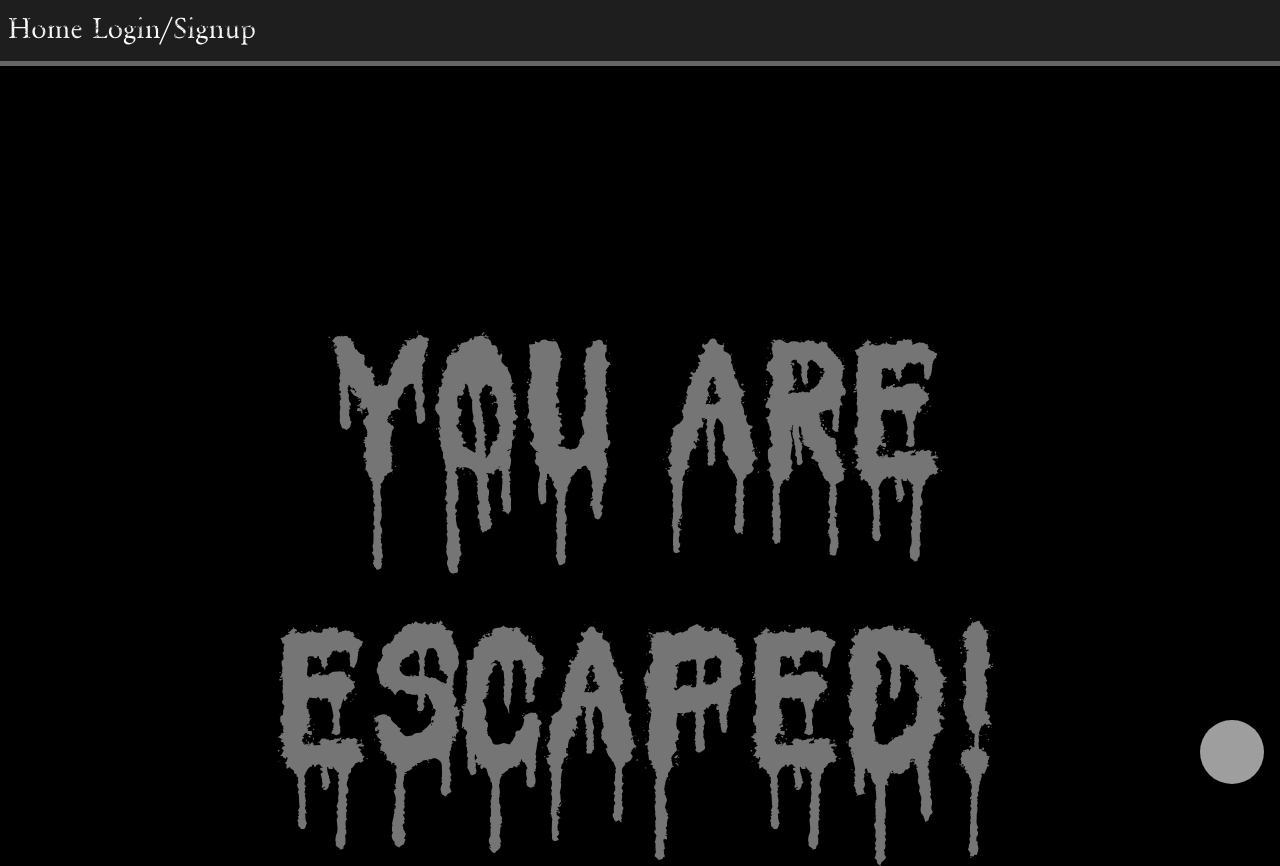
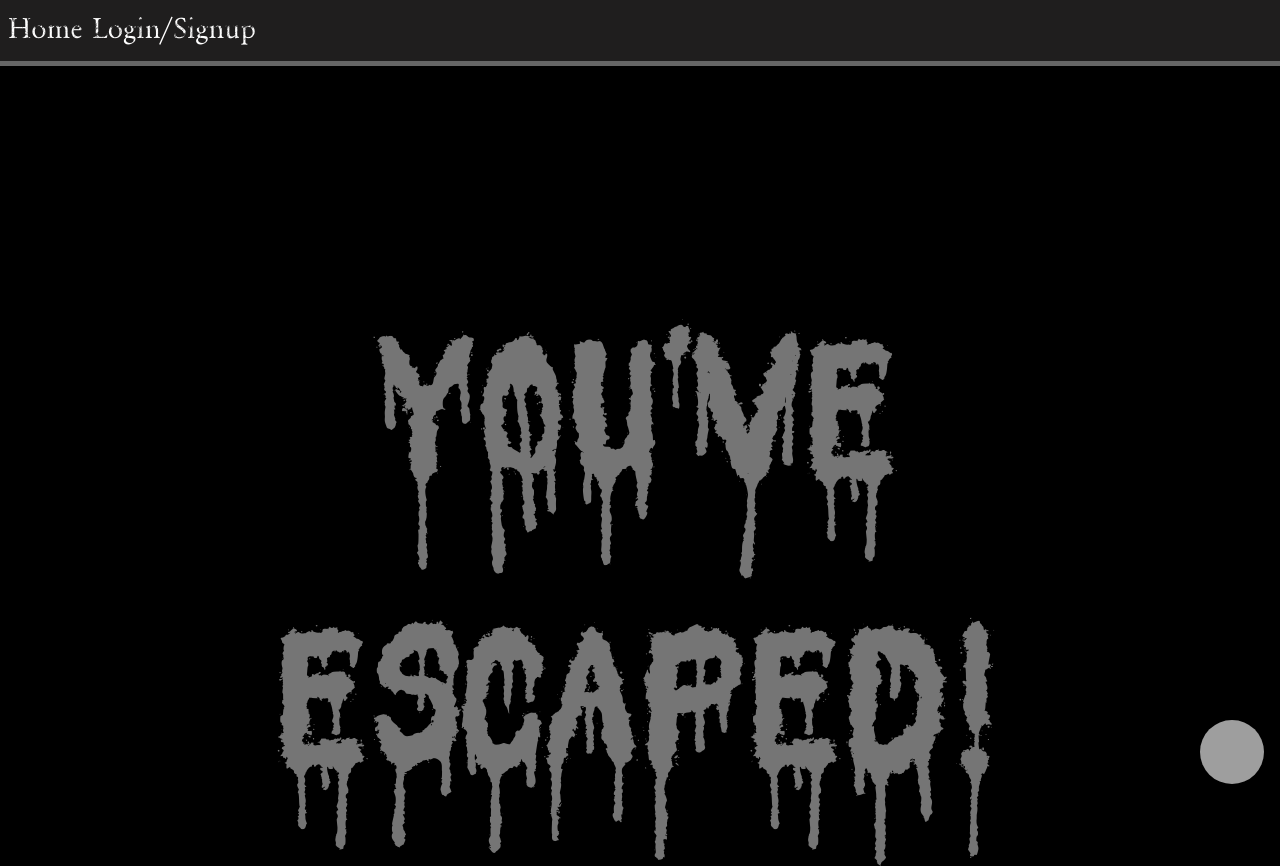
Before and after one commit to yvonneewa/final-project, a React (Vite) app in the folder client/: page /escaped in a window 1280 px wide. Built offline with nearby package versions, Linux system fonts and the light colour scheme; grey boxes are pictures that could not be loaded.

Commit message:
fixed to youve escaped

```diff
--- a/client/src/pages/Escape.jsx
+++ b/client/src/pages/Escape.jsx
@@ -10,7 +10,7 @@ const Escape = () => {
       <div className="credits-container">
         <div className="credits">
           <div className="fade-in-title">
-            <h1 className="creepster">You Are Escaped!</h1>
+            <h1 className="creepster">You've Escaped!</h1>
             <p>Game Design: Yvonne, Shelly</p>
             <p>Story: TJ</p>
             <p>Development: Yvonne, Shelly</p>
```
